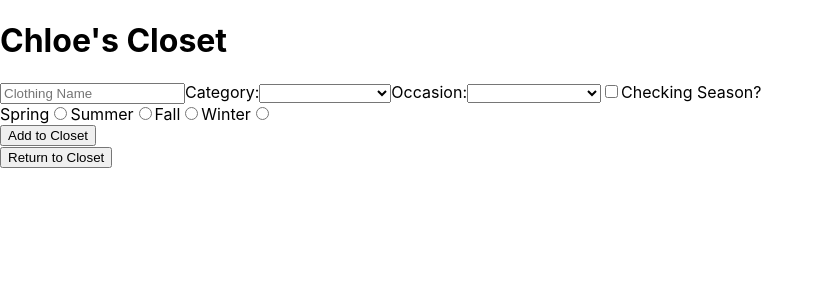
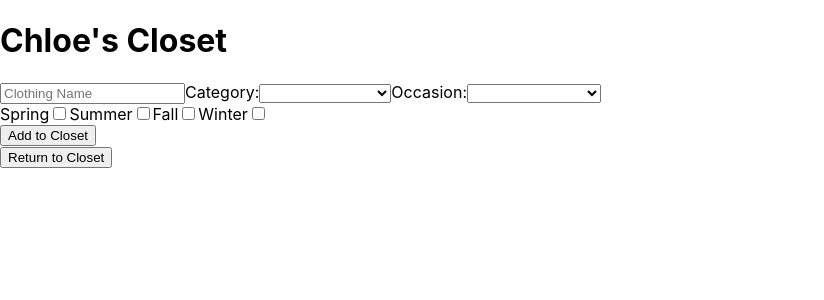
Before and after one commit to chlobear8/chloes-closet, a React (Create React App) app: page / in a window 1280 px wide. Both pictures are taken after a click on the button "Add Clothing". Shown: the top 300 px of the page, without its empty margins (0-824 px from the left). Built offline with nearby package versions, Linux system fonts and the light colour scheme.

Commit message:
BUGFIX WIP form func issue

```diff
--- a/src/components/ReusableForm.js
+++ b/src/components/ReusableForm.js
@@ -2,19 +2,32 @@ import React, { useState } from "react";
 import PropTypes from "prop-types";
 
 function ReusableForm(props) {
+
+  const [state, setState] = useState({
+    season: [],
+  });
+
+  // const [season, setSeason] = useState([]);
+
     const handleChange = (e) => {
       const value = e.target.type === "checkbox" ? e.target.checked : e.target.value;
-      setState((state) => ({
-        ...state,
+      setState((prevState) => ({
+        ...prevState,
         [e.target.name]: value
       }));
     };
 
-    const [state, setState] = useState({
-      season: "",
-    })
-    const [category, setCategory] = useState('');
-    const [articleName, setArticleName] = useState('');
+    const handleCheckedBox = (e) => {
+      const { value, checked } = e.target;
+      setState((prevState) => {
+        if (checked) {
+          return { ...prevState, season: [...prevState.season, value] };
+        } else {
+          return { ...prevState, season: prevState.season.filter((item) => item !== value) };
+        }
+      });
+    };
+
     return (
       <React.Fragment>
         <form onSubmit = {props.formSubmissionHandler}>
@@ -43,43 +56,43 @@ function ReusableForm(props) {
                 {/* {clothingOccasions} */}
               </select>
           </label>
-          <label>
+          {/* <label>
             <input
               type="checkbox"
               name="isChecked"
               checked={state.isChecked}
               onChange={handleChange} />
             Checking Season?
-          </label>
-          <div className = "radio-button">
+          </label> */}
+          <div className = "check-box">
             Spring
               <input
-                type="radio"
+                type="checkbox"
                 name="season"
                 value="spring"
-                checked={state.season === "spring"}
-                onChange={handleChange} />
+                checked={state.season.includes("spring")}
+                onChange={handleCheckedBox} />
             Summer
               <input
-                type="radio"
+                type="checkbox"
                 name="season"
                 value="summer"
-                checked={state.season === "summer"}
-                onChange={handleChange} />
+                checked={state.season.includes("summer")}
+                onChange={handleCheckedBox} />
             Fall
               <input
-                type="radio"
+                type="checkbox"
                 name="season"
                 value="fall"
-                checked={state.season === "fall"}
-                onChange={handleChange} />
+                checked={state.season.includes("fall")}
+                onChange={handleCheckedBox} />
             Winter
               <input
-                type="radio"
+                type="checkbox"
                 name="season"
                 value="winter"
-                checked={state.season === "winter"}
-                onChange={handleChange} />
+                checked={state.season.includes("winter")}
+                onChange={handleCheckedBox} />
           </div>
           <button type = 'submit'>{props.buttonText}</button>
         </form>
```
